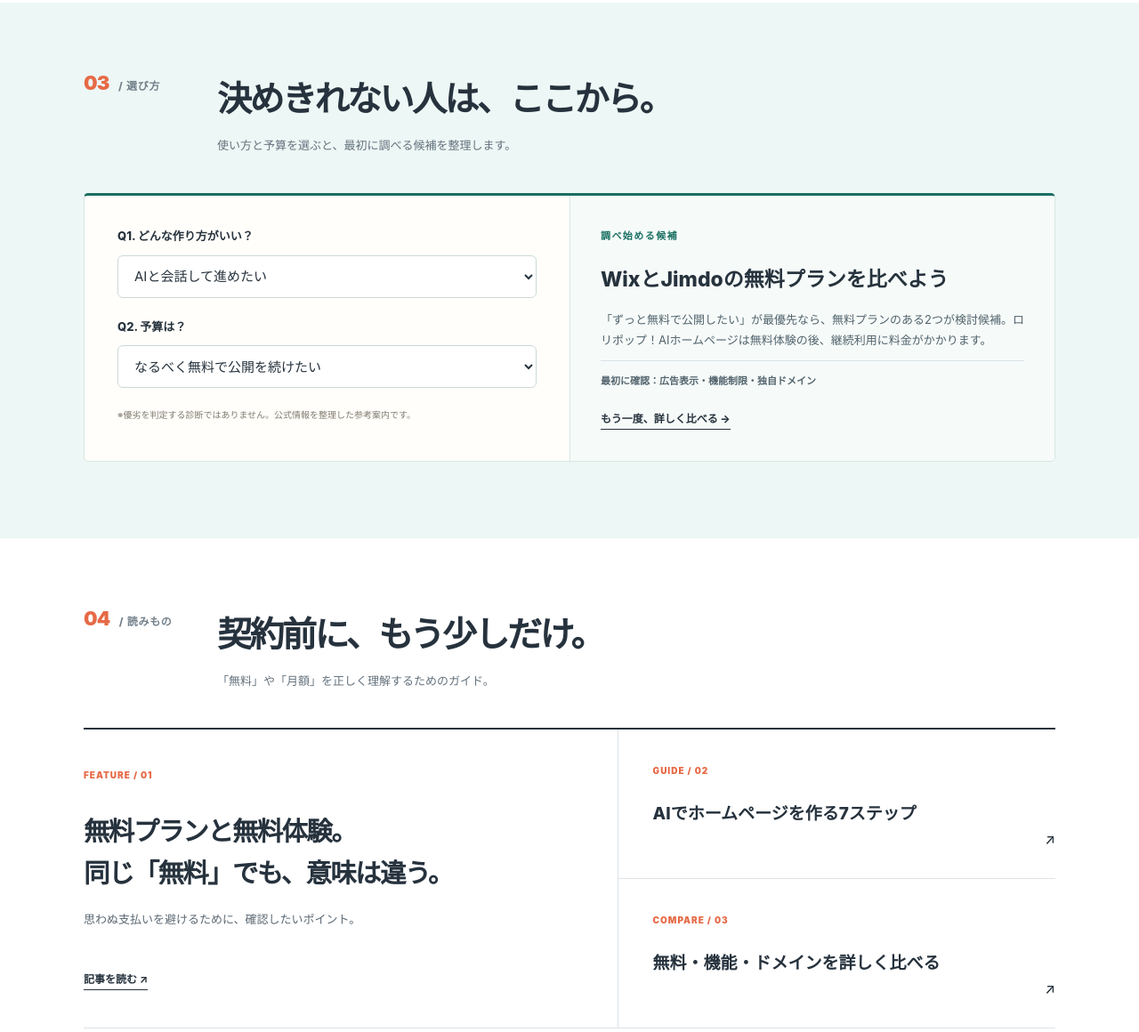
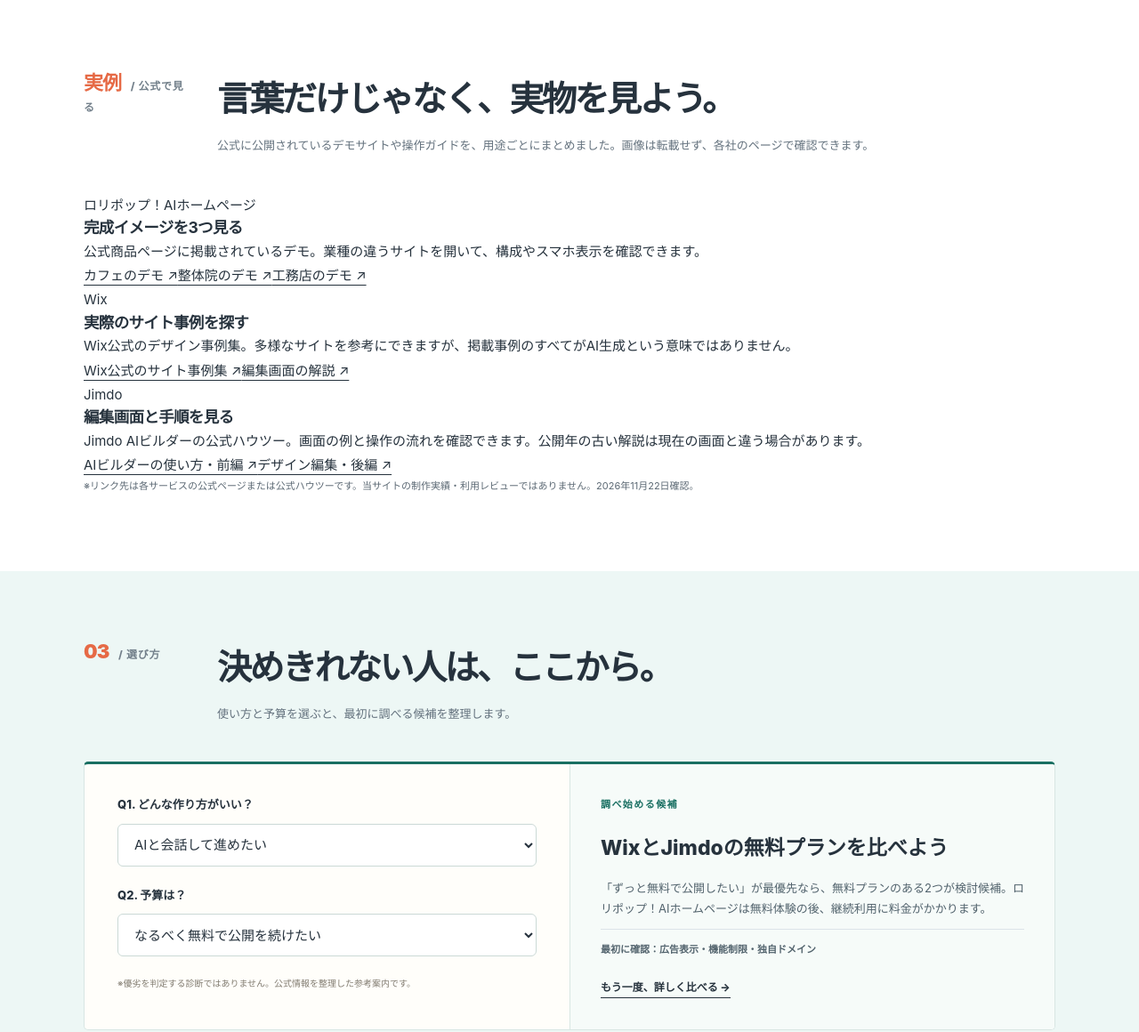
Before and after one commit to redwavestudioinfo/ai-site-erabi, a plain HTML site: page site/index.html in a window 1280 px wide. Shown: the part 2890-4050 px from the top of the page at 89% size. Drawn offline with Linux system fonts and the light colour scheme.

Commit message:
feat(content): link official examples and two helpful guides from homepage

```diff
--- a/site/index.html
+++ b/site/index.html
@@ -52,6 +52,16 @@
   <aside class="sponsor" aria-label="広告"><span class="sponsor-tag">PR・広告</span><div><h3>ロリポップ！AIホームページの紹介リンク</h3><p>A8.net経由の広告です。比較の掲載順とは関係ありません。契約条件は申込先でご確認ください。</p><a href="https://px.a8.net/svt/ejp?a8mat=4BGR8X+DJM182+348+4SNX5E" rel="nofollow">質問に答えるだけ！AIが最短10分でサイト完成【ロリポップ！AIホームページ】</a><img border="0" width="1" height="1" src="https://www19.a8.net/0.gif?a8mat=4BGR8X+DJM182+348+4SNX5E" alt=""></div></aside>
 </div></section>
 
+
+<section class="feature-section examples-section" id="examples"><div class="shell">
+ <header class="feature-heading"><span class="chapter">実例 <small>/ 公式で見る</small></span><div><h2>言葉だけじゃなく、実物を見よう。</h2><p>公式に公開されているデモサイトや操作ガイドを、用途ごとにまとめました。画像は転載せず、各社のページで確認できます。</p></div></header>
+ <div class="examples-list">
+  <article><p class="example-category">ロリポップ！AIホームページ</p><h3>完成イメージを3つ見る</h3><p>公式商品ページに掲載されているデモ。業種の違うサイトを開いて、構成やスマホ表示を確認できます。</p><div class="example-links"><a href="https://wild-tooth-7849.lolipop.website/" target="_blank" rel="noopener noreferrer">カフェのデモ ↗</a><a href="https://wispy-resonance-2576.lolipop.website/" target="_blank" rel="noopener noreferrer">整体院のデモ ↗</a><a href="https://steep-boat-8919.lolipop.website/" target="_blank" rel="noopener noreferrer">工務店のデモ ↗</a></div></article>
+  <article><p class="example-category">Wix</p><h3>実際のサイト事例を探す</h3><p>Wix公式のデザイン事例集。多様なサイトを参考にできますが、掲載事例のすべてがAI生成という意味ではありません。</p><div class="example-links"><a href="https://ja.wix.com/explore/websites" target="_blank" rel="noopener noreferrer">Wix公式のサイト事例集 ↗</a><a href="https://ja.wix.com/blog/2026/09/how-to-use-wix-harmony" target="_blank" rel="noopener noreferrer">編集画面の解説 ↗</a></div></article>
+  <article><p class="example-category">Jimdo</p><h3>編集画面と手順を見る</h3><p>Jimdo AIビルダーの公式ハウツー。画面の例と操作の流れを確認できます。公開年の古い解説は現在の画面と違う場合があります。</p><div class="example-links"><a href="https://portal-jp.jimdo.com/how-to-use-aibuilder01" target="_blank" rel="noopener noreferrer">AIビルダーの使い方・前編 ↗</a><a href="https://portal-jp.jimdo.com/how-to-use-aibuilder02" target="_blank" rel="noopener noreferrer">デザイン編集・後編 ↗</a></div></article>
+ </div>
+ <p class="aside">※リンク先は各サービスの公式ページまたは公式ハウツーです。当サイトの制作実績・利用レビューではありません。2026年11月22日確認。</p>
+</div></section>
 <section class="feature-section chooser-section" id="chooser"><div class="shell">
   <header class="feature-heading"><span class="chapter">03 <small>/ 選び方</small></span><div><h2>決めきれない人は、ここから。</h2><p>使い方と予算を選ぶと、最初に調べる候補を整理します。</p></div></header>
   <div class="chooser-paper"><div class="chooser-questions">
@@ -63,7 +73,7 @@
 
 <section class="feature-section reading-section" id="articles"><div class="shell">
   <header class="feature-heading"><span class="chapter">04 <small>/ 読みもの</small></span><div><h2>契約前に、もう少しだけ。</h2><p>「無料」や「月額」を正しく理解するためのガイド。</p></div></header>
-  <div class="reading-grid"><a href="/articles/free-vs-trial.html" class="reading-lead"><span>FEATURE / 01</span><h3>無料プランと無料体験。<br>同じ「無料」でも、意味は違う。</h3><p>思わぬ支払いを避けるために、確認したいポイント。</p><strong>記事を読む ↗</strong></a><div class="reading-links"><a href="/guide.html"><span>GUIDE / 02</span><strong>AIでホームページを作る7ステップ</strong><b>↗</b></a><a href="/compare.html"><span>COMPARE / 03</span><strong>無料・機能・ドメインを詳しく比べる</strong><b>↗</b></a></div></div>
+  <div class="reading-grid"><a href="/articles/free-vs-trial.html" class="reading-lead"><span>FEATURE / 01</span><h3>無料プランと無料体験。<br>同じ「無料」でも、意味は違う。</h3><p>思わぬ支払いを避けるために、確認したいポイント。</p><strong>記事を読む ↗</strong></a><div class="reading-links"><a href="/guide.html"><span>GUIDE / 02</span><strong>AIでホームページを作る7ステップ</strong><b>↗</b></a><a href="/compare.html"><span>COMPARE / 03</span><strong>無料・機能・ドメインを詳しく比べる</strong><b>↗</b></a><a href="/articles/domain-renewal.html"><span>COST / 04</span><strong>独自ドメインの更新費用と初年度無料の注意点</strong><b>↗</b></a><a href="/articles/edit-after-publish.html"><span>EDIT / 05</span><strong>公開後にサイトを修正する方法と公式の実例</strong><b>↗</b></a></div></div>
 </div></section>
 
 <section class="feature-section faq-section"><div class="shell faq-grid"><div><span class="chapter">05 <small>/ 疑問</small></span><h2>よくある質問。</h2></div><div class="faq">
```
